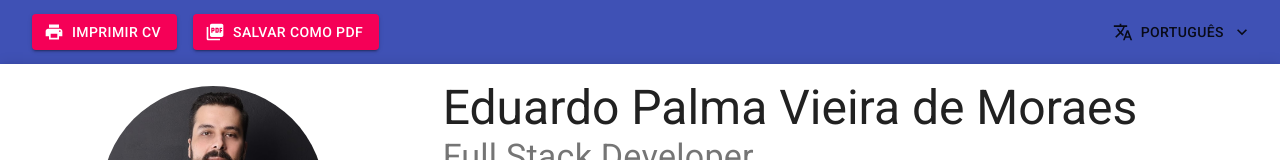
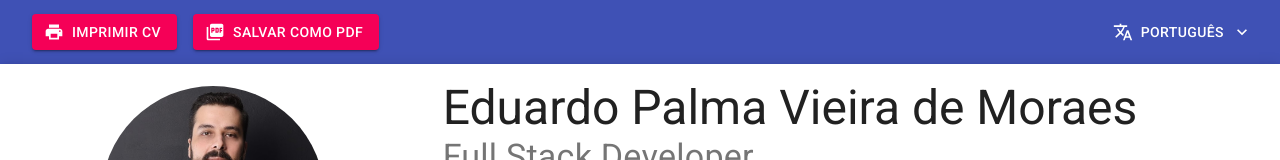
Before and after one commit to eduardopvm/react-cv, a React (Create React App) app: page / in a window 1280 px wide. Shown: the top 160 px of the page. Built offline with nearby package versions, Linux system fonts and the light colour scheme.

Commit message:
changed language chooser text to white because it was pissing me off

```diff
--- a/src/header/LanguageChooser.js
+++ b/src/header/LanguageChooser.js
@@ -37,6 +37,7 @@ export default function LanguageChooser(props) {
         onClick={handleMenuClick}
         startIcon={<TranslateIcon />}
         endIcon={<ExpandMoreIcon />}
+        style={{ color: "#fff" }}
         aria-controls="simple-menu"
         aria-haspopup="true"
         aria-label="Chosen language">
```
